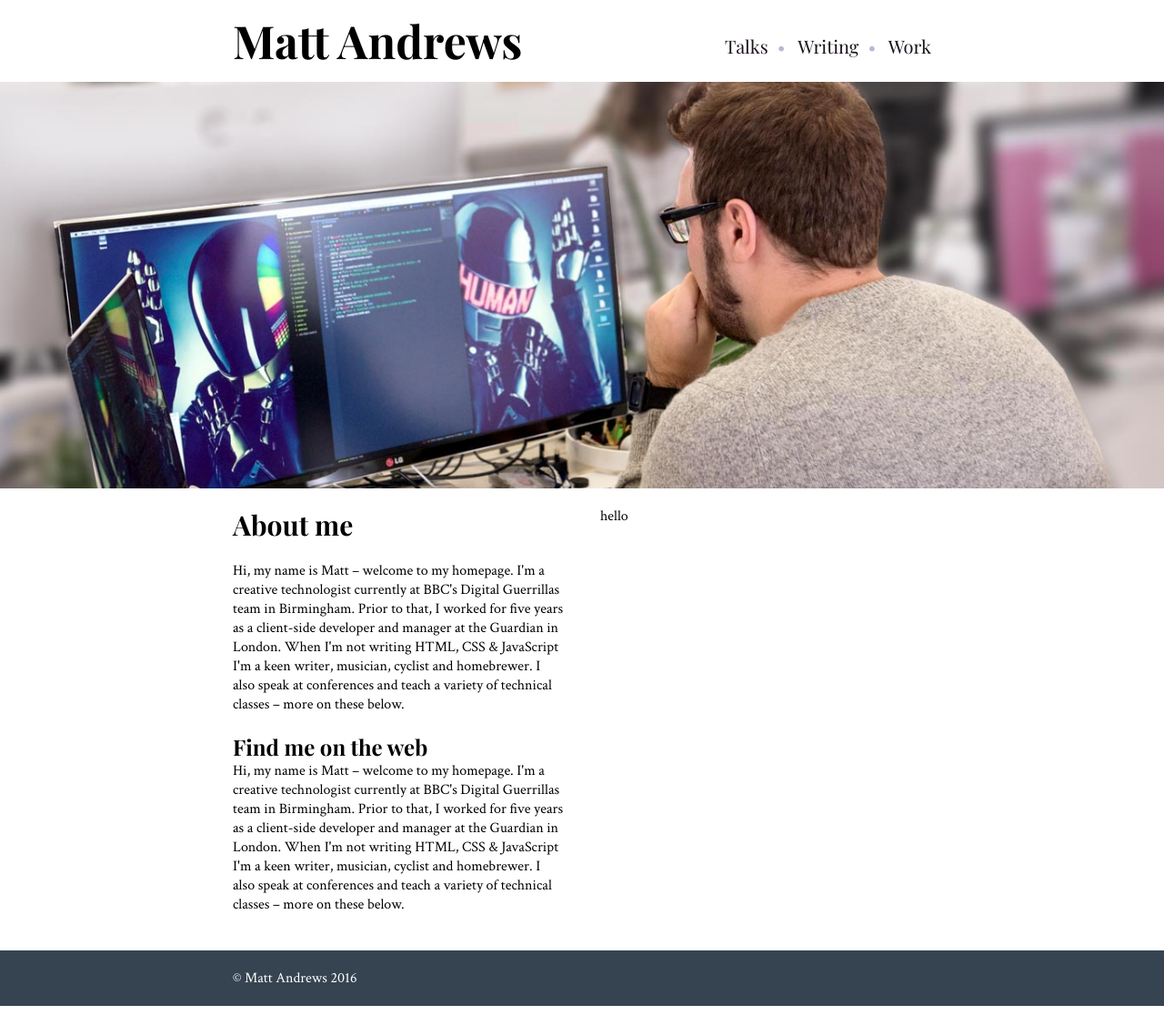
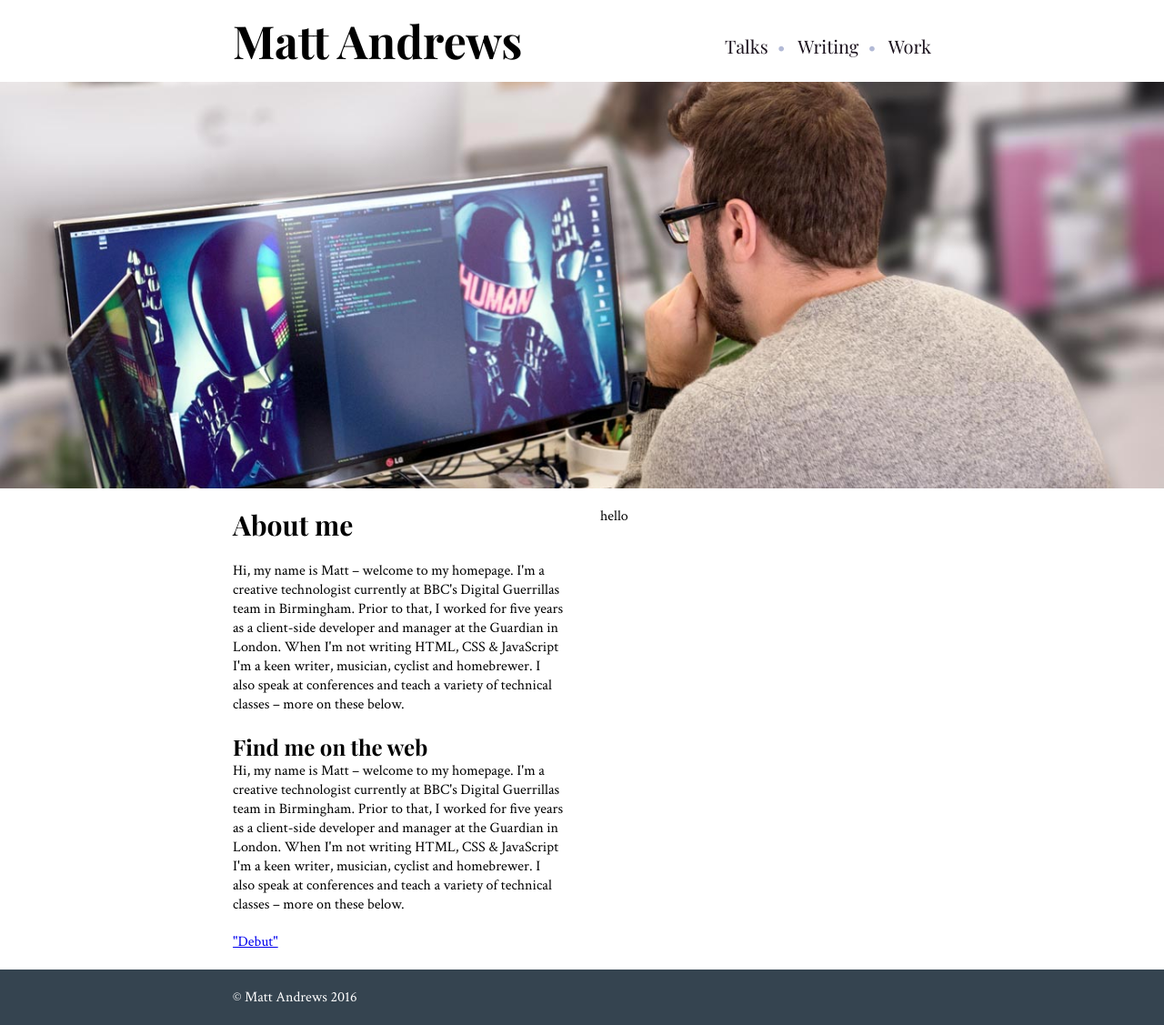
Before and after one commit to mattandrews/mattandrews, a Jekyll site: the page built from index.md, in a window 1280 px wide. Shown: the whole page at 91% size. Built offline with Jekyll 4.4.1, drawn with Linux system fonts in a browser that asks for light colours; before the commit the page ends 1106 px from its top, so only the background shows below that.

Commit message:
Tweak layout

```diff
--- a/_layouts/default.html
+++ b/_layouts/default.html
@@ -8,26 +8,7 @@
     {% include header.html %}
 
     <main>
-        <aside class="hero"><div class="hero__inner"></div></aside>
-        <div class="inner m-t m-b">
-
-            <div class="flex">
-                <div class="flex__item">
-                    <h2 class="m-b">About me</h2>
-
-                    <p>Hi, my name is Matt – welcome to my homepage. I'm a creative technologist currently at BBC's Digital Guerrillas team in Birmingham. Prior to that, I worked for five years as a client-side developer and manager at the Guardian in London. When I'm not writing HTML, CSS & JavaScript I'm a keen writer, musician, cyclist and homebrewer. I also speak at conferences and teach a variety of technical classes – more on these below.</p>
-
-                    <h3>Find me on the web</h3>
-
-                    <p>Hi, my name is Matt – welcome to my homepage. I'm a creative technologist currently at BBC's Digital Guerrillas team in Birmingham. Prior to that, I worked for five years as a client-side developer and manager at the Guardian in London. When I'm not writing HTML, CSS & JavaScript I'm a keen writer, musician, cyclist and homebrewer. I also speak at conferences and teach a variety of technical classes – more on these below.</p>
-                </div>
-                <div class="flex__item">
-                    hello
-                </div>
-            </div>
-
-
-        </div>
+        {{ content }}
     </main>
 
     {% include footer.html %}
--- a/_layouts/home.html
+++ b/_layouts/home.html
@@ -1,3 +1,32 @@
 ---
 layout: default
 ---
+
+<aside class="hero"><div class="hero__inner"></div></aside>
+<div class="inner m-t m-b">
+
+    <div class="flex">
+        <div class="flex__item">
+            <h2 class="m-b">About me</h2>
+
+            <p>Hi, my name is Matt – welcome to my homepage. I'm a creative technologist currently at BBC's Digital Guerrillas team in Birmingham. Prior to that, I worked for five years as a client-side developer and manager at the Guardian in London. When I'm not writing HTML, CSS & JavaScript I'm a keen writer, musician, cyclist and homebrewer. I also speak at conferences and teach a variety of technical classes – more on these below.</p>
+
+            <h3>Find me on the web</h3>
+
+            <p>Hi, my name is Matt – welcome to my homepage. I'm a creative technologist currently at BBC's Digital Guerrillas team in Birmingham. Prior to that, I worked for five years as a client-side developer and manager at the Guardian in London. When I'm not writing HTML, CSS & JavaScript I'm a keen writer, musician, cyclist and homebrewer. I also speak at conferences and teach a variety of technical classes – more on these below.</p>
+
+            <ul>
+                {% for post in site.posts %}
+                <li>
+                    <a href="{{ post.url }}">{{ post.title }}</a>
+                </li>
+                {% endfor %}
+            </ul>
+        </div>
+        <div class="flex__item">
+            hello
+        </div>
+    </div>
+
+
+</div>
--- a/_layouts/page.html
+++ b/_layouts/page.html
@@ -1,3 +1,5 @@
 ---
 layout: default
 ---
+
+{{ content }}
--- a/_layouts/post.html
+++ b/_layouts/post.html
@@ -1,3 +1,5 @@
 ---
 layout: default
 ---
+
+{{ content }}
```
